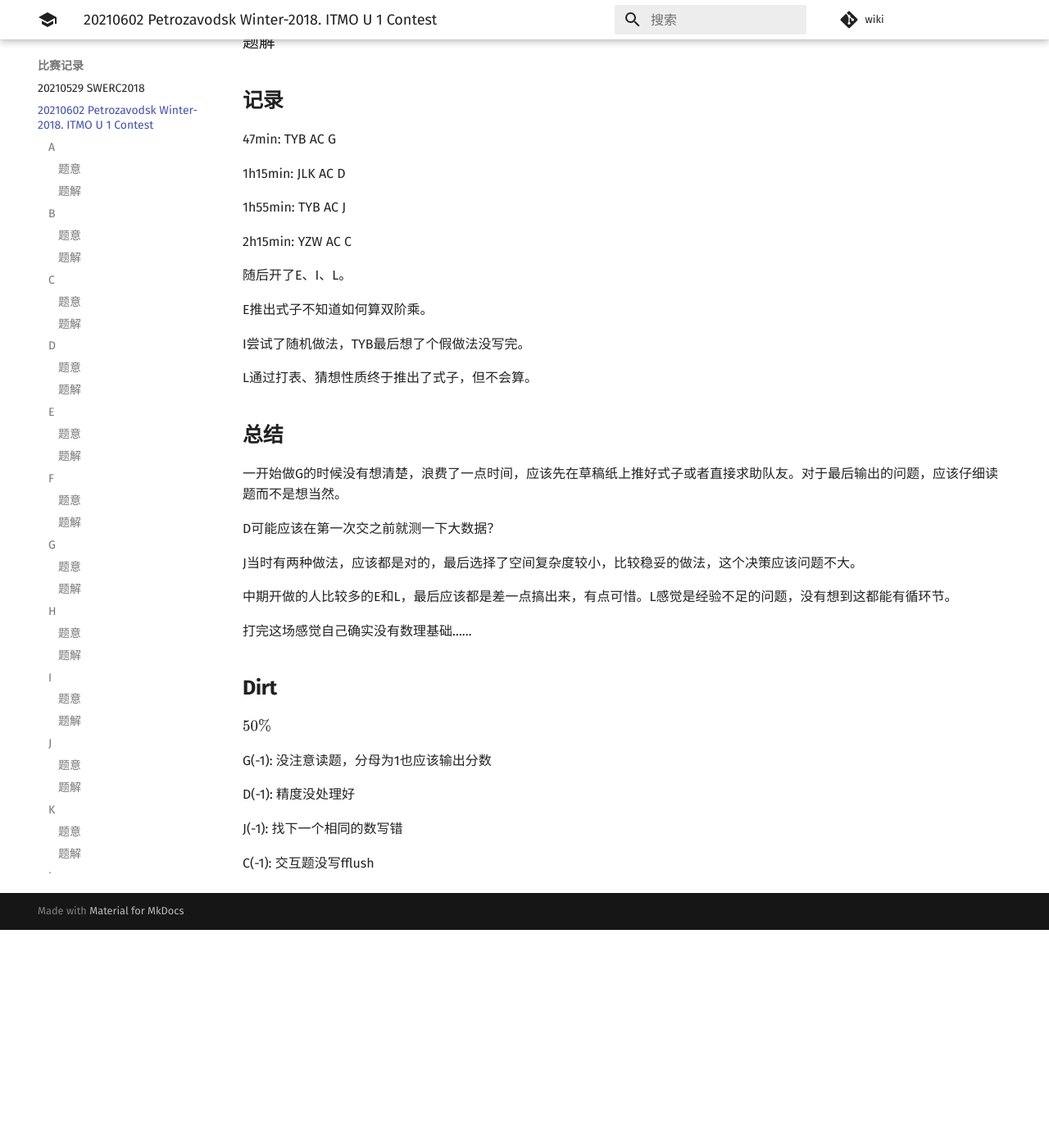
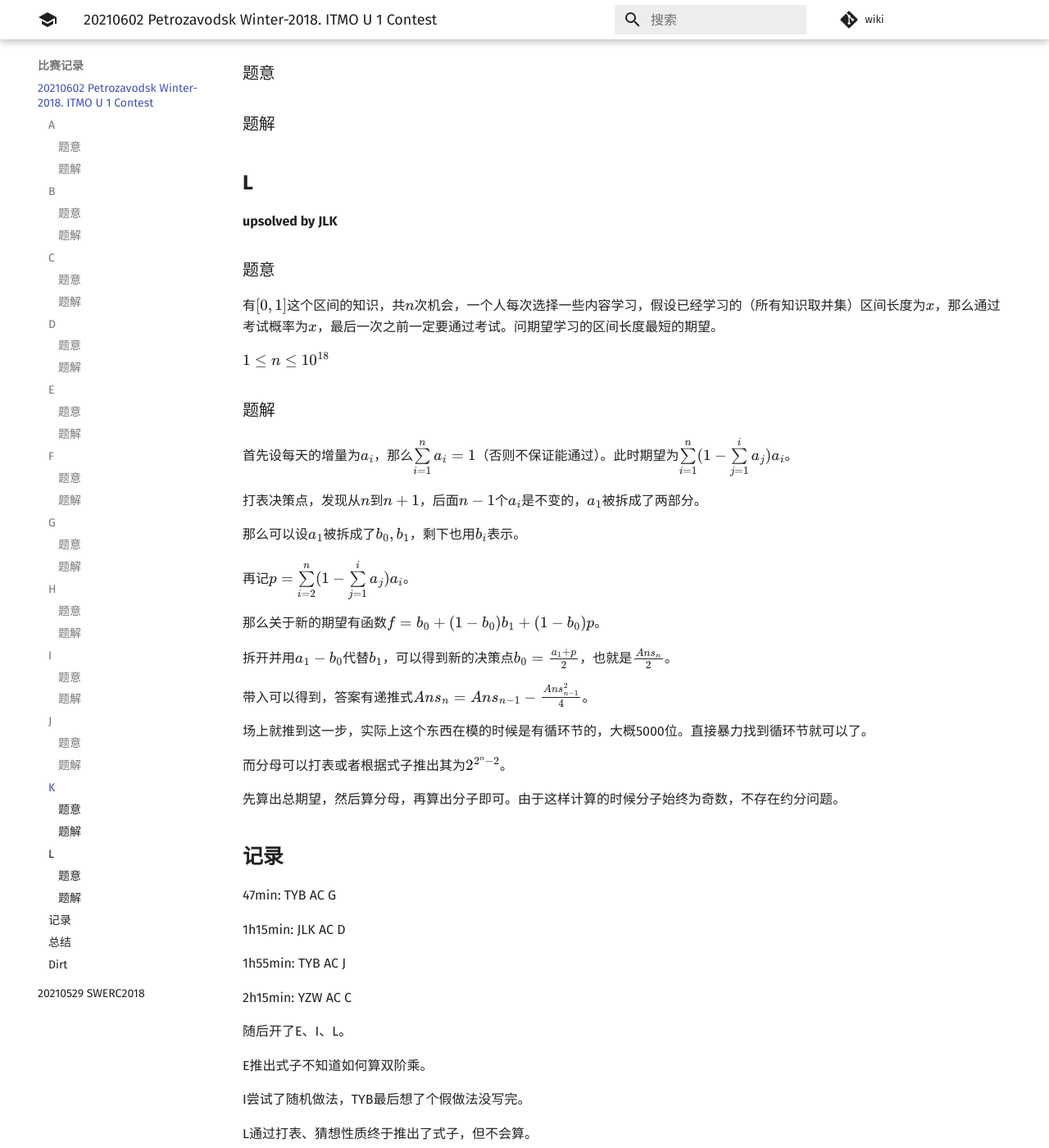
Before and after one commit to PoorMath/PoorMath.github.io, an MkDocs documentation site: the page built from docs/contest/20210602 Petrozavodsk Winter-2018. ITMO U 1 Contest.md, in a window 1280 px wide and 1400 px high, scrolled down 3666 px. Shown: the whole window at 82% size. Built offline with MkDocs 1.6.1 and Material for MkDocs 9.7.7, drawn with Linux system fonts in a browser that asks for light colours; comment, search, counter and statistics services are not loaded; before the commit the page ends 4800 px from its top, so only the background shows below that; some of the changed text lies outside the part shown.

Commit message:
20210602

```diff
--- a/docs/contest/20210602 Petrozavodsk Winter-2018. ITMO U 1 Contest.md
+++ b/docs/contest/20210602 Petrozavodsk Winter-2018. ITMO U 1 Contest.md
@@ -1,4 +1,4 @@
-# [Petrozavodsk Winter-2018. ITMO U 1 Contest]([User login [Petrozavodsk Winter-2018. ITMO U 1 Contest.\] (snarknews.info)](http://opentrains.snarknews.info/~ejudge/team.cgi?contest_id=001512))
+# [Petrozavodsk Winter-2018. ITMO U 1 Contest](http://opentrains.snarknews.info/~ejudge/team.cgi?contest_id=001512)
 
 | 排名   | 当场过题数 | 至今过题数 | 总题数 |
 | ------ | ---------- | ---------- | ------ |
@@ -42,15 +42,23 @@
 
 ## **D**
 
-**upsolved by **
+**solved by  JLK**
 
 ### 题意
 
+有$2^n$个人比赛，每个人有一个互不相同的rating，每次两两配对比赛，rating高的人获胜进入下一轮，低的人淘汰，共进行$n$轮。你的rating是第$K$高的，问你进行比赛轮数的期望值。
 
+$1 \le n \le 10,1 \le K \le 2^n$
 
 ### 题解
 
+可以把比赛过程看做一个满二叉树，每个人在叶子结点，在每个非叶子节点进行了一次比赛。
 
+枚举轮数。假设至少进行$i$轮，求这样的概率。那么首先至少有$2^i-1$个人rating比我小，并且排在二叉树里离我比较近的$2^i-1$个位置。而剩下的人则随意排列。由于相对顺序会有影响，钦点我是第一个叶子结点，而剩下的人的位置不固定。这样的方案数为$A_{2^n-K}^{2^i-1}\times (2^n-2^i)!$，概率为$\frac{A_{2^n-K}^{2^i-1}\times (2^n-2^i)!}{(2^n-1)!}$。
+
+保底会参加一轮，然后每次累加期望即可。
+
+此题输出小数，对精度有要求。我采用的是边乘边除的方式。
 
 ## **E**
 
@@ -150,15 +158,37 @@
 
 ## **L**
 
-**upsolved by **
+**upsolved by JLK**
 
 ### 题意
 
+有$[0,1]$这个区间的知识，共$n$次机会，一个人每次选择一些内容学习，假设已经学习的（所有知识取并集）区间长度为$x$，那么通过考试概率为$x$，最后一次之前一定要通过考试。问期望学习的区间长度最短的期望。
 
+$1 \le n \le 10^{18}$
 
 ### 题解
 
+首先设每天的增量为$a_i$，那么$\sum\limits_{i=1}^na_i=1$（否则不保证能通过）。此时期望为$\sum\limits_{i=1}^{n}(1-\sum\limits_{j=1}^ia_j)a_i$。
 
+打表决策点，发现从$n$到$n+1$，后面$n-1$个$a_i$是不变的，$a_1$被拆成了两部分。
+
+那么可以设$a_1$被拆成了$b_0,b_1$，剩下也用$b_i$表示。
+
+再记$p=\sum\limits_{i=2}^{n}(1-\sum\limits_{j=1}^ia_j)a_i$。
+
+那么关于新的期望有函数$f=b_0+(1-b_0)b_1+(1-b_0)p$。
+
+拆开并用$a_1-b_0$代替$b_1$，可以得到新的决策点$b_0=\frac{a_1+p}{2}$，也就是$\frac{Ans_n}2$。
+
+带入可以得到，答案有递推式$Ans_n=Ans_{n-1}-\frac{Ans_{n-1}^2}4$。
+
+
+
+场上就推到这一步，实际上这个东西在模的时候是有循环节的，大概5000位。直接暴力找到循环节就可以了。
+
+而分母可以打表或者根据式子推出其为$2^{2^n-2}$。
+
+先算出总期望，然后算分母，再算出分子即可。由于这样计算的时候分子始终为奇数，不存在约分问题。
 
 ## **记录**
 
--- a/mkdocs.yml
+++ b/mkdocs.yml
@@ -65,8 +65,8 @@
 nav:
   - 首页: index.md
   - 比赛记录:
+    - 20210602 Petrozavodsk Winter-2018. ITMO U 1 Contest: contest/20210602 Petrozavodsk Winter-2018. ITMO U 1 Contest.md
     - 20210529 SWERC2018: contest/20210529 SWERC2018.md
-    - 20210602 Petrozavodsk Winter-2018. ITMO U 1 Contest: contest/20210602 Petrozavodsk Winter-2018. ITMO U 1 Contest.md
   - YZW:
     - QWQ: YZW/QWQ.md
   - JLK:
```
